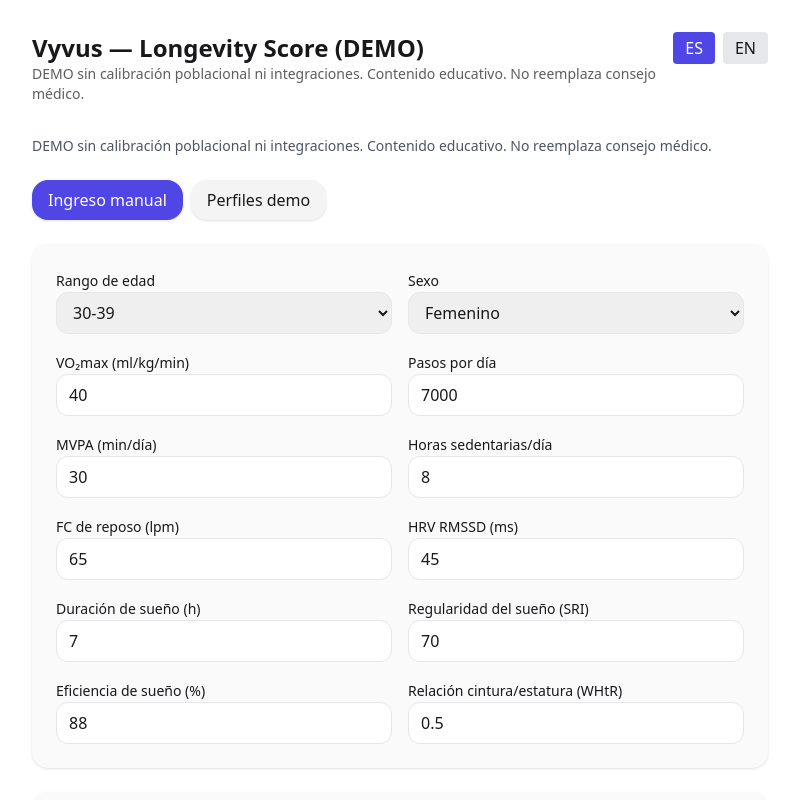
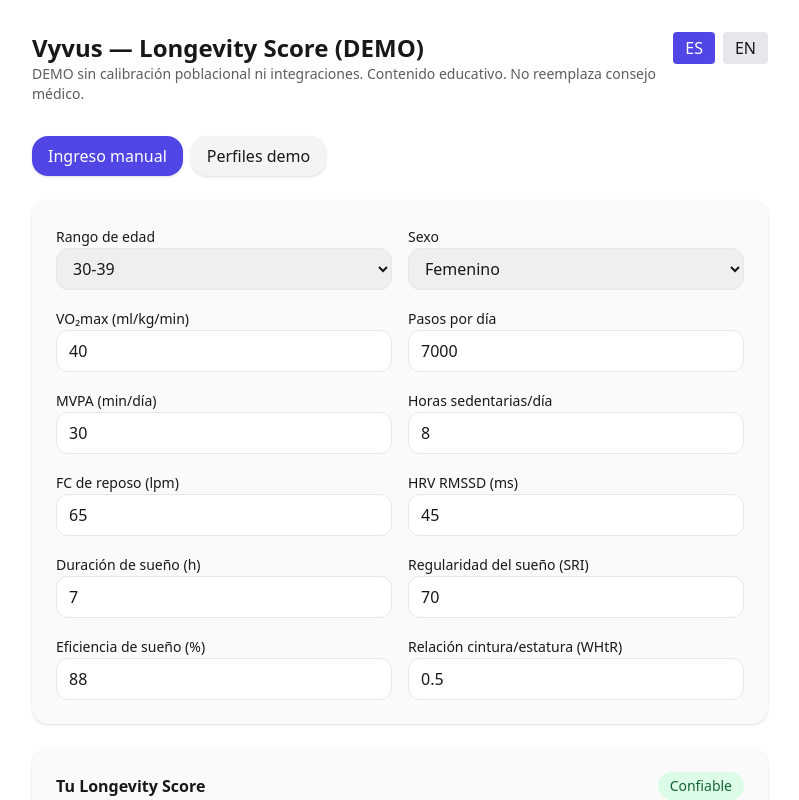
Before and after one commit to Vyvusstartup/vyvus-web-mvp, a Next.js app: page /calcular in a window 1280 px wide. Shown: the top 800 px of the page, without its empty margins (240-1039 px from the left). Built offline with nearby package versions, Linux system fonts and the light colour scheme.

Commit message:
Update page.tsx

```diff
--- a/app/calcular/page.tsx
+++ b/app/calcular/page.tsx
@@ -1,15 +1,9 @@
 "use client";
-
 import ScoreForm from "@/components/ScoreForm";
-import { useI18n } from "@/i18n/I18nProvider";
 
 export default function Calcular() {
-  const { t } = useI18n();
   return (
     <main className="space-y-6">
-      <p className="text-sm text-gray-600">
-        {t("disclaimer.demo")} {t("disclaimer.educational")}
-      </p>
       <ScoreForm />
     </main>
   );
```
